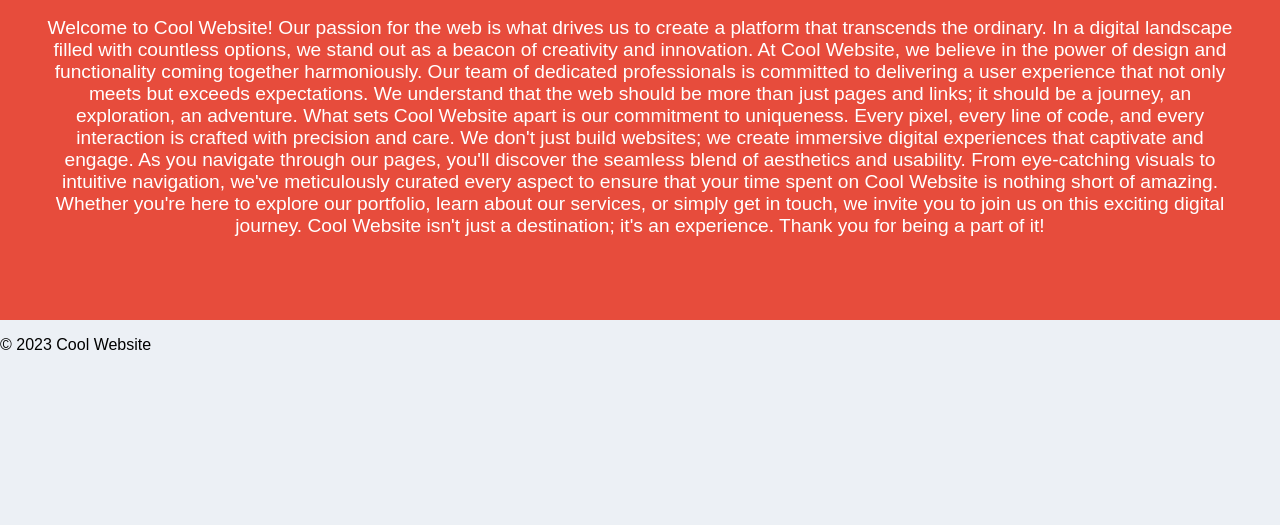
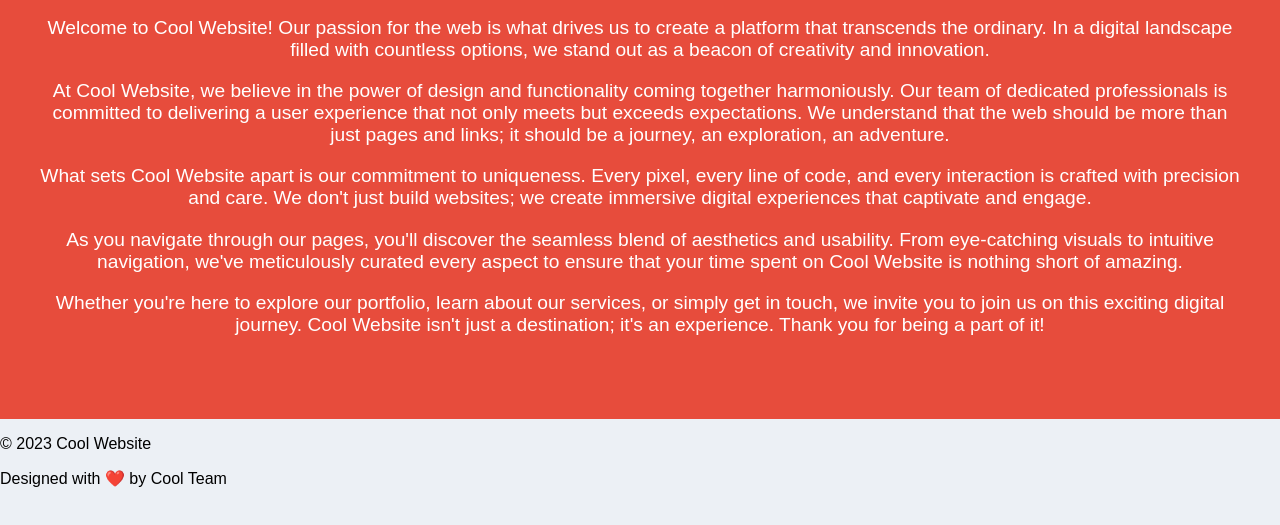
Before and after one commit to Kleb001/Kleb001.github.io, a plain HTML site: page Trabajo4/about.html in a window 1280 px wide. Shown: the part 275-800 px from the top of the page. Drawn offline with Linux system fonts and the light colour scheme.

Commit message:
Update about.html

```diff
--- a/Trabajo4/about.html
+++ b/Trabajo4/about.html
@@ -25,20 +25,21 @@
   <section class="about">
     <div class="container">
       <h2>About Us</h2>
-      <p>Welcome to Cool Website! Our passion for the web is what drives us to create a platform that transcends the ordinary. In a digital landscape filled with countless options, we stand out as a beacon of creativity and innovation.
+      <p>Welcome to Cool Website! Our passion for the web is what drives us to create a platform that transcends the ordinary. In a digital landscape filled with countless options, we stand out as a beacon of creativity and innovation.</p>
 
-      At Cool Website, we believe in the power of design and functionality coming together harmoniously. Our team of dedicated professionals is committed to delivering a user experience that not only meets but exceeds expectations. We understand that the web should be more than just pages and links; it should be a journey, an exploration, an adventure.
+      <p>At Cool Website, we believe in the power of design and functionality coming together harmoniously. Our team of dedicated professionals is committed to delivering a user experience that not only meets but exceeds expectations. We understand that the web should be more than just pages and links; it should be a journey, an exploration, an adventure.</p>
 
-      What sets Cool Website apart is our commitment to uniqueness. Every pixel, every line of code, and every interaction is crafted with precision and care. We don't just build websites; we create immersive digital experiences that captivate and engage.
+      <p>What sets Cool Website apart is our commitment to uniqueness. Every pixel, every line of code, and every interaction is crafted with precision and care. We don't just build websites; we create immersive digital experiences that captivate and engage.</p>
 
-      As you navigate through our pages, you'll discover the seamless blend of aesthetics and usability. From eye-catching visuals to intuitive navigation, we've meticulously curated every aspect to ensure that your time spent on Cool Website is nothing short of amazing.
+      <p>As you navigate through our pages, you'll discover the seamless blend of aesthetics and usability. From eye-catching visuals to intuitive navigation, we've meticulously curated every aspect to ensure that your time spent on Cool Website is nothing short of amazing.</p>
 
-      Whether you're here to explore our portfolio, learn about our services, or simply get in touch, we invite you to join us on this exciting digital journey. Cool Website isn't just a destination; it's an experience. Thank you for being a part of it!</p>
+      <p>Whether you're here to explore our portfolio, learn about our services, or simply get in touch, we invite you to join us on this exciting digital journey. Cool Website isn't just a destination; it's an experience. Thank you for being a part of it!</p>
     </div>
   </section>
 
   <footer>
     <p>&copy; 2023 Cool Website</p>
+    <p>Designed with ❤️ by Cool Team</p>
   </footer>
 
 </body>
```
